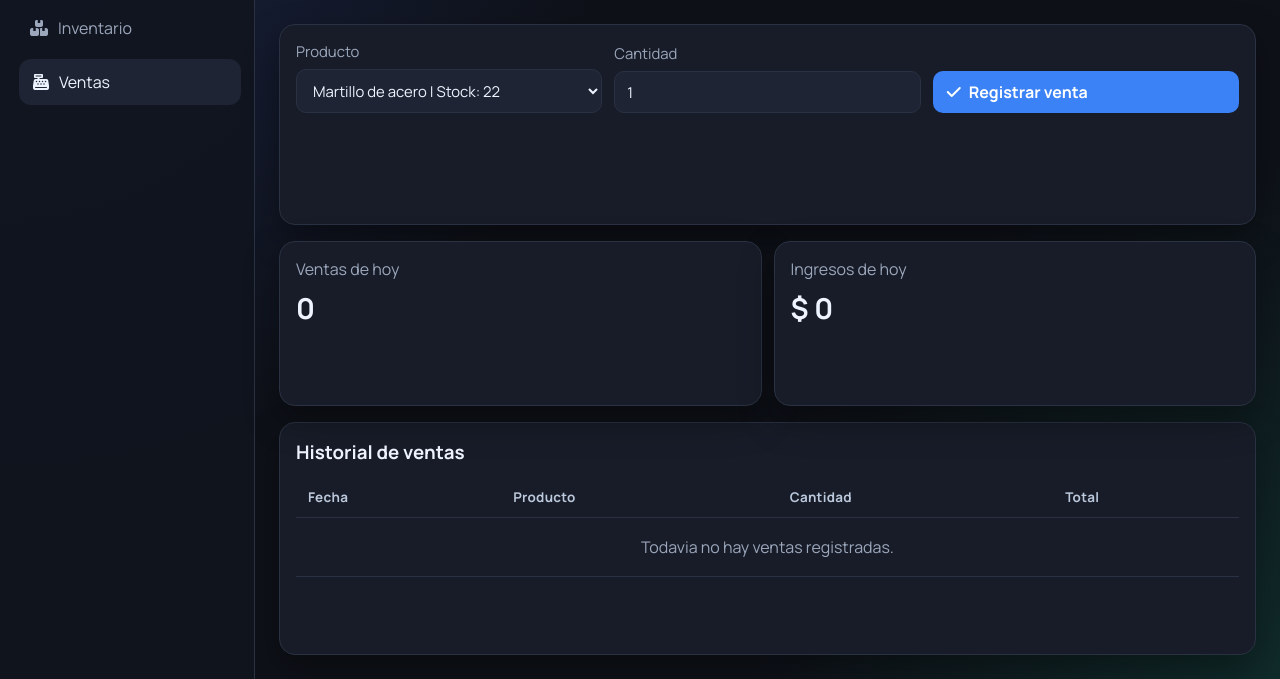
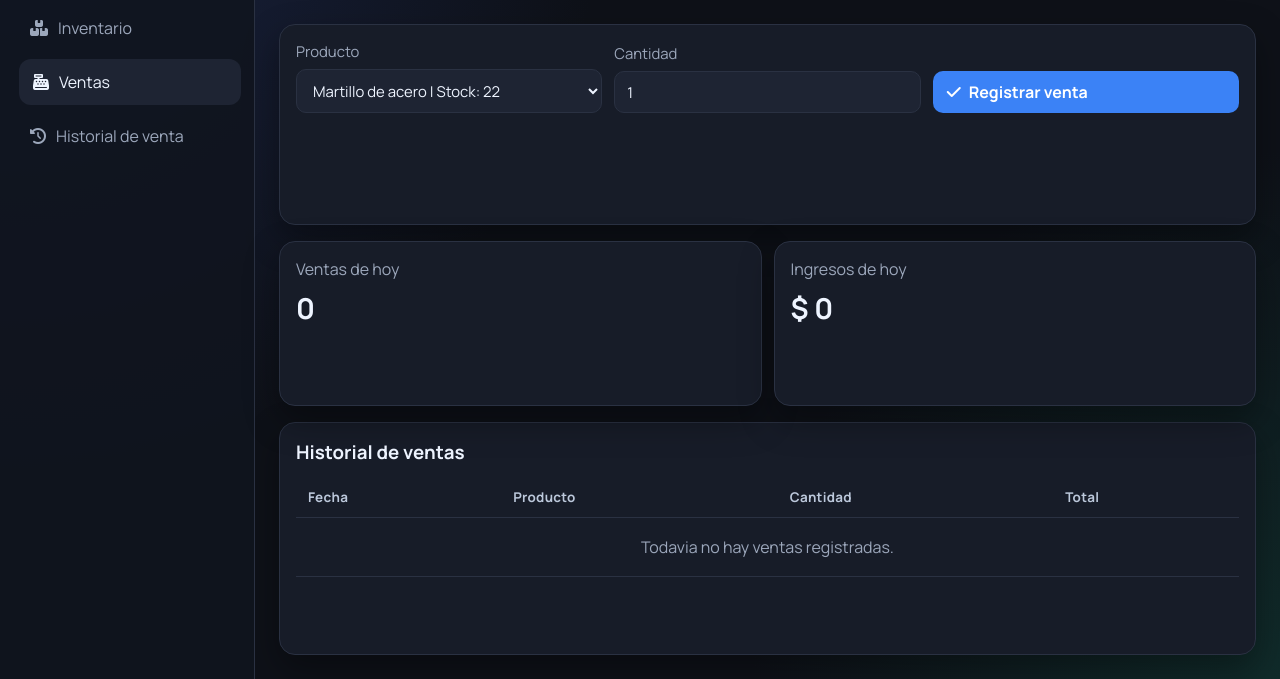
Before and after one commit to JeremiasReinoso/Proyecto-Ferreteria, a website: page ventas.html in a window 1280 px wide. Shown: the part 121-800 px from the top of the page. Drawn offline with Linux system fonts and the light colour scheme.

Commit message:
Update ventas.html

```diff
--- a/ventas.html
+++ b/ventas.html
@@ -21,6 +21,7 @@
                 <a href="index.html"><i class="fa-solid fa-chart-line"></i> Dashboard</a>
                 <a href="inventario.html"><i class="fa-solid fa-boxes-stacked"></i> Inventario</a>
                 <a class="active" href="ventas.html"><i class="fa-solid fa-cash-register"></i> Ventas</a>
+                <a href="historial.html"><i class="fa-solid fa-clock-rotate-left"></i> Historial de venta</a>
             </nav>
         </aside>
 
```
